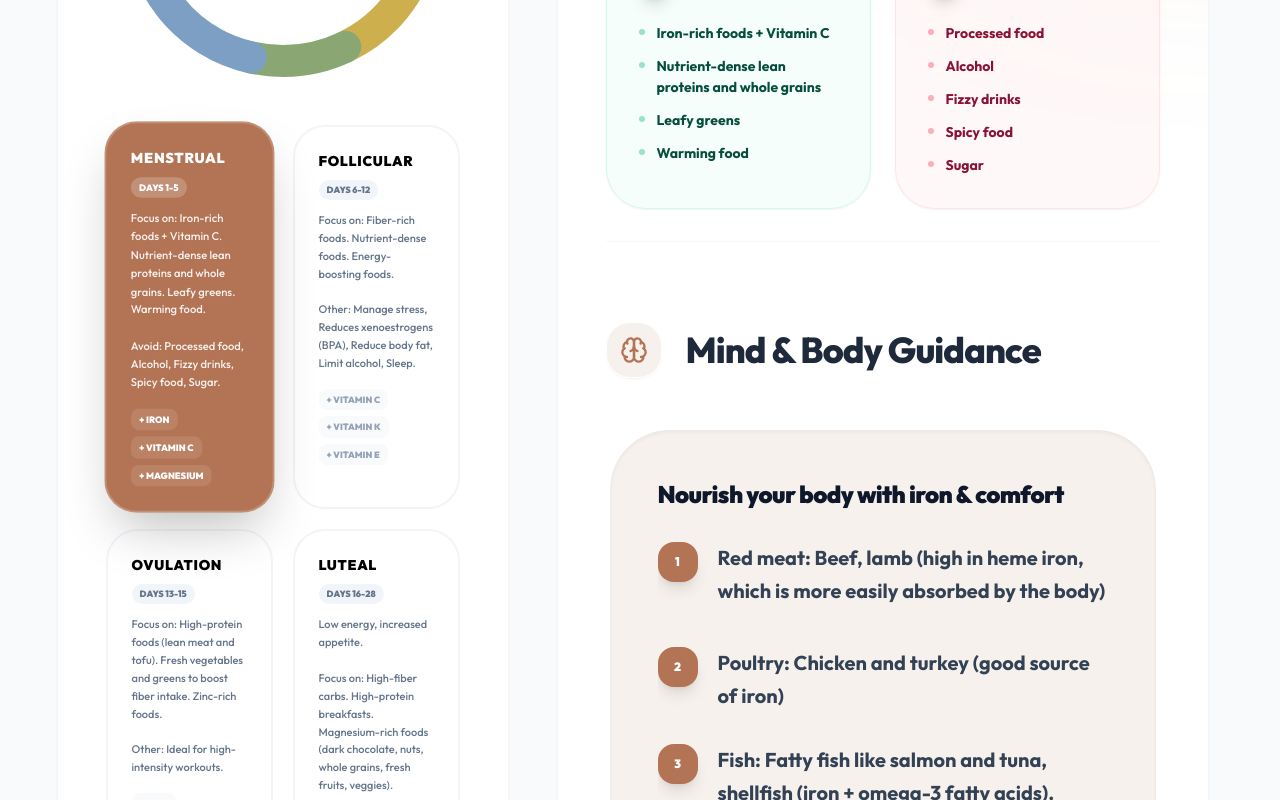
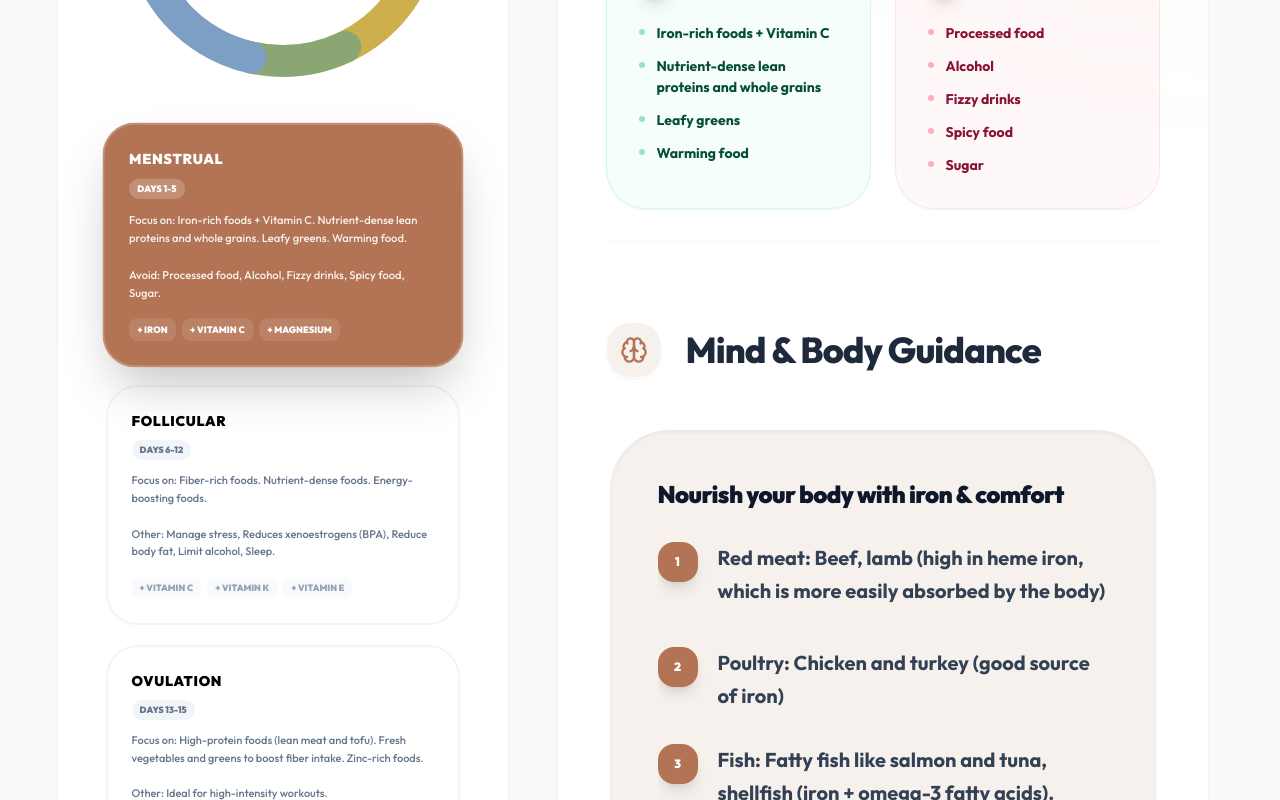
Before and after one commit to janosgyerik/cyclefuel, a React (Vite) app: page / in a window 1280 px wide. Shown: the part 480-1280 px from the top of the page. Built offline with nearby package versions, Linux system fonts and the light colour scheme.

Commit message:
Always use a single column at the left side of the site

```diff
--- a/src/App.tsx
+++ b/src/App.tsx
@@ -395,7 +395,7 @@ const App: React.FC = () => {
               {isDevMode && (
                 <div className="mt-8 text-center"><p className="text-[10px] text-slate-400 font-black uppercase tracking-[0.3em] flex items-center gap-2"><ChevronLeft className="w-3 h-3" /> Drag knob to adjust <ChevronRight className="w-3 h-3" /></p></div>
               )}
-              <div className="mt-12 grid grid-cols-1 md:grid-cols-2 gap-5 w-full">
+              <div className="mt-12 grid grid-cols-1 gap-5 w-full">
                 {(() => {
                   const keys = ['menstrual', 'follicular', 'ovulation', 'luteal'];
                   const currentIndex = keys.indexOf(currentPhaseKey);
```
